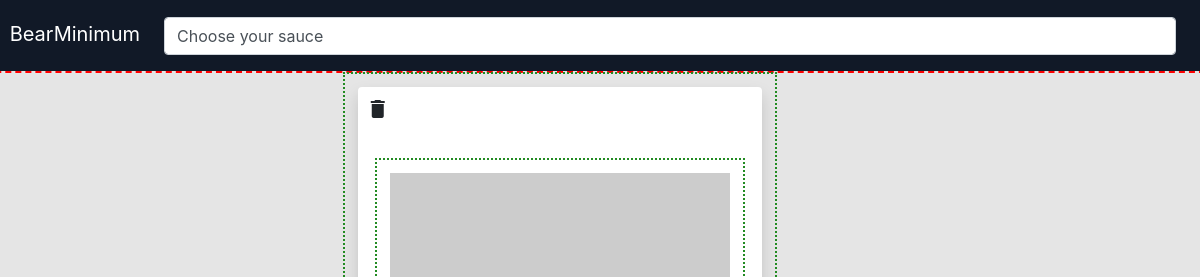
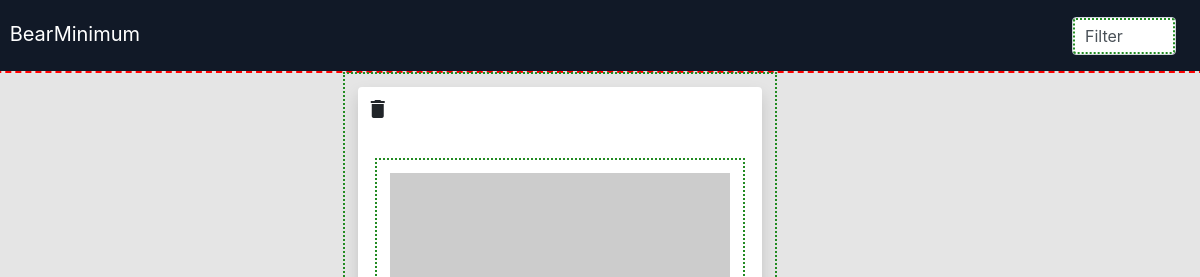
Before and after one commit to havenfricke/BearMinimum, a website with bundled scripts: page client/index.html in a window 1280 px wide. Shown: the top 277 px of the page, 80-1280 px from the left. Built offline with nearby package versions, Linux system fonts and the light colour scheme; a script that the page names is missing.

Commit message:
html push

```diff
--- a/client/index.html
+++ b/client/index.html
@@ -50,11 +50,12 @@
         </div>
       </div>
       <div class="flex-grow-1 justify-content-end align-items-center d-flex" id="authstate"></div>
-      <select class="form-control mx-2" name="sauce" id="sauce">
-        <option disabled selected>Choose your sauce</option>
-        <option>Red</option>
-        <option>White</option>
-        <option>BBQ</option>
+      <select class="form-control mx-2 col-1" name="sauce" id="sauce">
+        <option disabled selected>Filter</option>
+        <option>Newest Posts</option>
+        <option>Oldest Posts</option>
+        <option>Most Upvotes</option>
+        <option>Most Downvotes</option>
       </select>
     </nav>
   </header>
```
